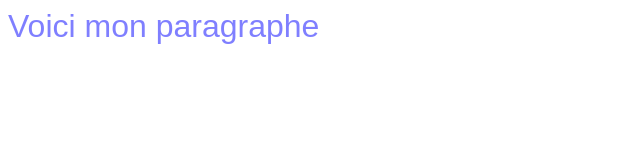
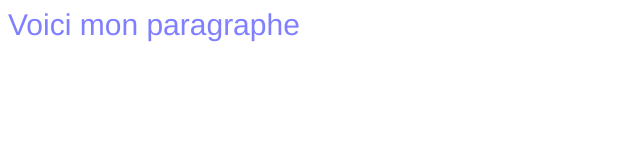
Before and after one commit to jacquelineth/Udemy_web, a plain HTML site: page index.html in a window 1280 px wide. Shown: the whole page, without its empty margins (0-640 px from the left). Drawn offline with Linux system fonts and the light colour scheme.

Commit message:
CSS Font Family
Section 2, Lecture 24

```diff
--- a/styles.css
+++ b/styles.css
@@ -1,6 +1,10 @@
 p {
     color: rgba(0, 0, 255,0.5);
-    /* font-size: 30px; */
-    font-size: 2em;
-    font-family: Arial;
+    font-size: 30px;
+    font-family: Helvetica, Arial, serif;
+    /*
+    serif
+    sans-serif
+    cursive
+    */
 }
```
